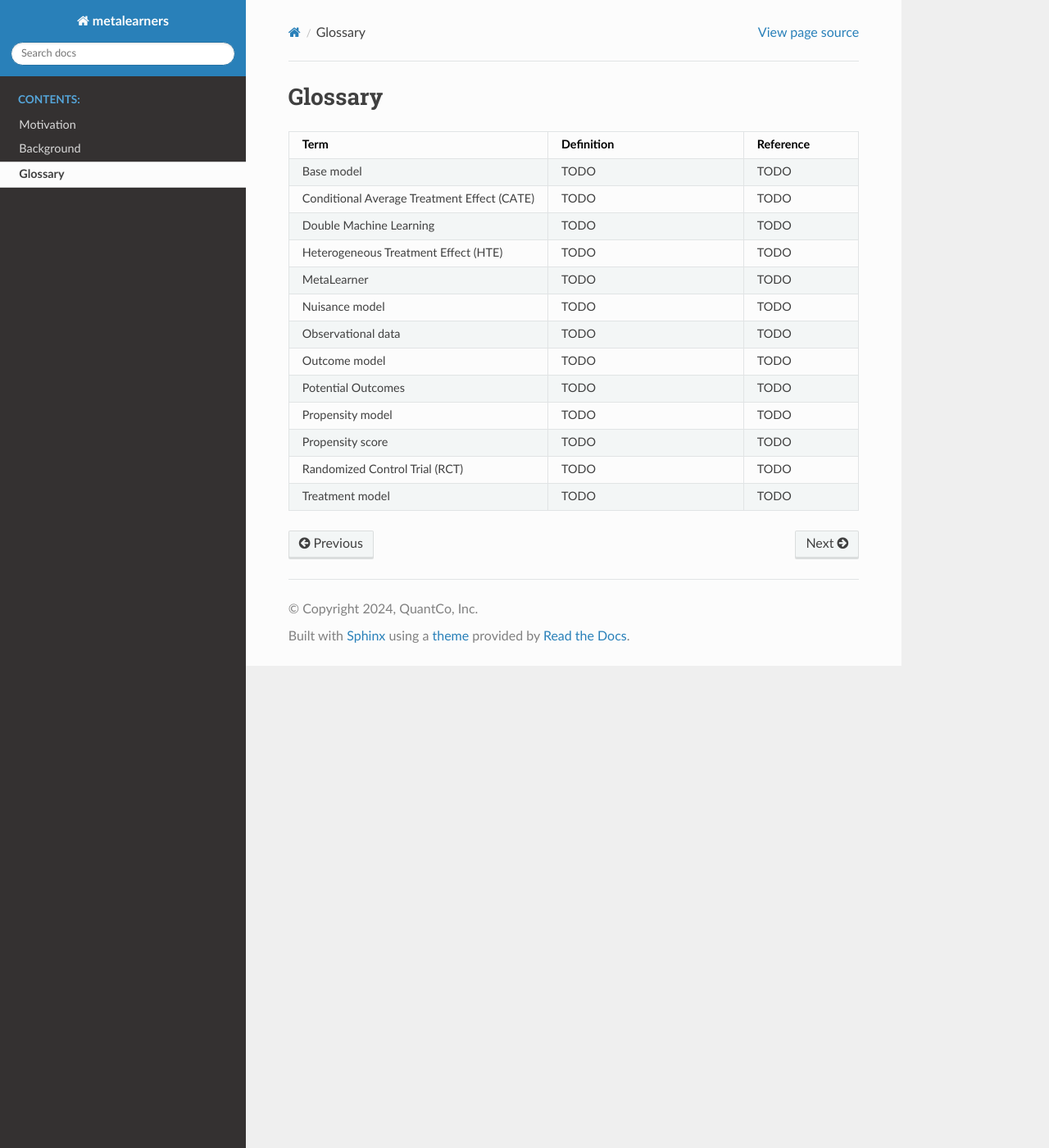
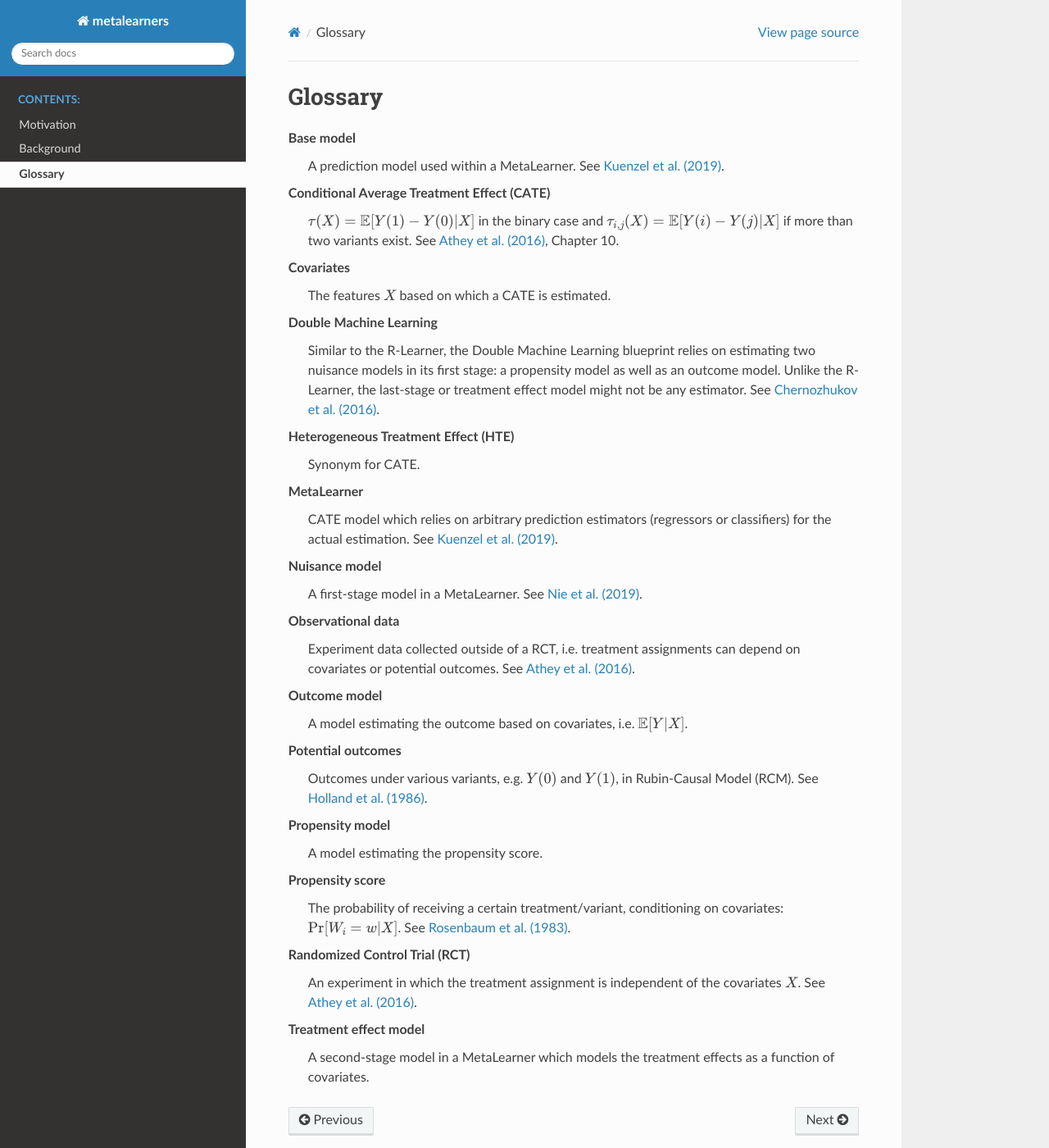
Before and after one commit to Quantco/metalearners, a Sphinx documentation site: the page built from docs/glossary.rst, in a window 1280 px wide and 1400 px high. Shown: the whole window at 82% size. Built offline with Sphinx 7.4.7 and the Read the Docs theme 2.0.0, drawn with Linux system fonts in a browser that asks for light colours; pages that are not in the unit, such as notebooks, are missing from menus.

Commit message:
Create first version of glossary (#16)
Co-authored-by: Francesc Martí Escofet <154450563+FrancescMartiEscofetQC@users.noreply.github.com>

```diff
--- a/docs/glossary.rst
+++ b/docs/glossary.rst
@@ -1,49 +1,69 @@
 Glossary
 ========
 
-.. list-table::
-   :widths: 25 50 25
-   :header-rows: 1
+.. glossary::
 
-   * - Term
-     - Definition
-     - Reference
-   * - Base model
-     - TODO
-     - TODO
-   * - Conditional Average Treatment Effect (CATE)
-     - TODO
-     - TODO
-   * - Double Machine Learning
-     - TODO
-     - TODO
-   * - Heterogeneous Treatment Effect (HTE)
-     - TODO
-     - TODO
-   * - MetaLearner
-     - TODO
-     - TODO
-   * - Nuisance model
-     - TODO
-     - TODO
-   * - Observational data
-     - TODO
-     - TODO
-   * - Outcome model
-     - TODO
-     - TODO
-   * - Potential Outcomes
-     - TODO
-     - TODO
-   * - Propensity model
-     - TODO
-     - TODO
-   * - Propensity score
-     - TODO
-     - TODO
-   * - Randomized Control Trial (RCT)
-     - TODO
-     - TODO
-   * - Treatment model
-     - TODO
-     - TODO
+  Base model
+    A prediction model used within a MetaLearner. See
+    `Kuenzel et al. (2019) <https://arxiv.org/pdf/1706.03461.pdf>`_.
+
+  Conditional Average Treatment Effect (CATE)
+    :math:`\tau(X) = \mathbb{E}[Y(1) - Y(0)|X]` in the binary case and
+    :math:`\tau_{i,j}(X) = \mathbb{E}[Y(i) - Y(j)|X]` if more than two
+    variants exist.
+    See `Athey et al. (2016) <https://arxiv.org/abs/1607.00698>`_,
+    Chapter 10.
+
+  Covariates
+    The features :math:`X` based on which a CATE is estimated.
+
+  Double Machine Learning
+    Similar to the R-Learner, the Double Machine Learning blueprint
+    relies on estimating two nuisance models in its first stage: a
+    propensity model as well as an outcome model. Unlike the
+    R-Learner, the last-stage or treatment effect model might not
+    be any estimator.
+    See `Chernozhukov et al. (2016) <https://arxiv.org/abs/1608.00060>`_.
+
+  Heterogeneous Treatment Effect (HTE)
+    Synonym for CATE.
+
+  MetaLearner
+    CATE model which relies on arbitrary prediction estimators
+    (regressors or classifiers) for the actual estimation.
+    See `Kuenzel et al. (2019) <https://arxiv.org/pdf/1706.03461.pdf>`_.
+
+  Nuisance model
+    A first-stage model in a MetaLearner.
+    See `Nie et al. (2019) <https://arxiv.org/pdf/1712.04912.pdf>`_.
+
+  Observational data
+    Experiment data collected outside of a RCT, i.e. treatment
+    assignments can depend on covariates or potential outcomes.
+    See `Athey et al. (2016) <https://arxiv.org/abs/1607.00698>`_.
+
+  Outcome model
+    A model estimating the outcome based on covariates,
+    i.e. :math:`\mathbb{E}[Y|X]`.
+
+  Potential outcomes
+    Outcomes under various variants, e.g. :math:`Y(0)` and
+    :math:`Y(1)`, in Rubin-Causal Model (RCM).
+    See `Holland et al. (1986) <https://www.cs.columbia.edu/~blei/fogm/2023F/readings/Holland1986.pdf>`_.
+
+  Propensity model
+    A model estimating the propensity score.
+
+  Propensity score
+    The probability of receiving a certain treatment/variant, conditioning
+    on covariates: :math:`\Pr[W_i = w | X]`.
+    See `Rosenbaum et al. (1983) <https://academic.oup.com/biomet/article/70/1/41/240879?login=false>`_.
+
+  Randomized Control Trial (RCT)
+    An experiment in which the treatment assignment is independent
+    of the covariates :math:`X`.
+    See `Athey et al. (2016) <https://arxiv.org/abs/1607.00698>`_.
+
+  Treatment effect model
+    A second-stage model in a MetaLearner which models the
+    treatment effects as a function of covariates.
```
